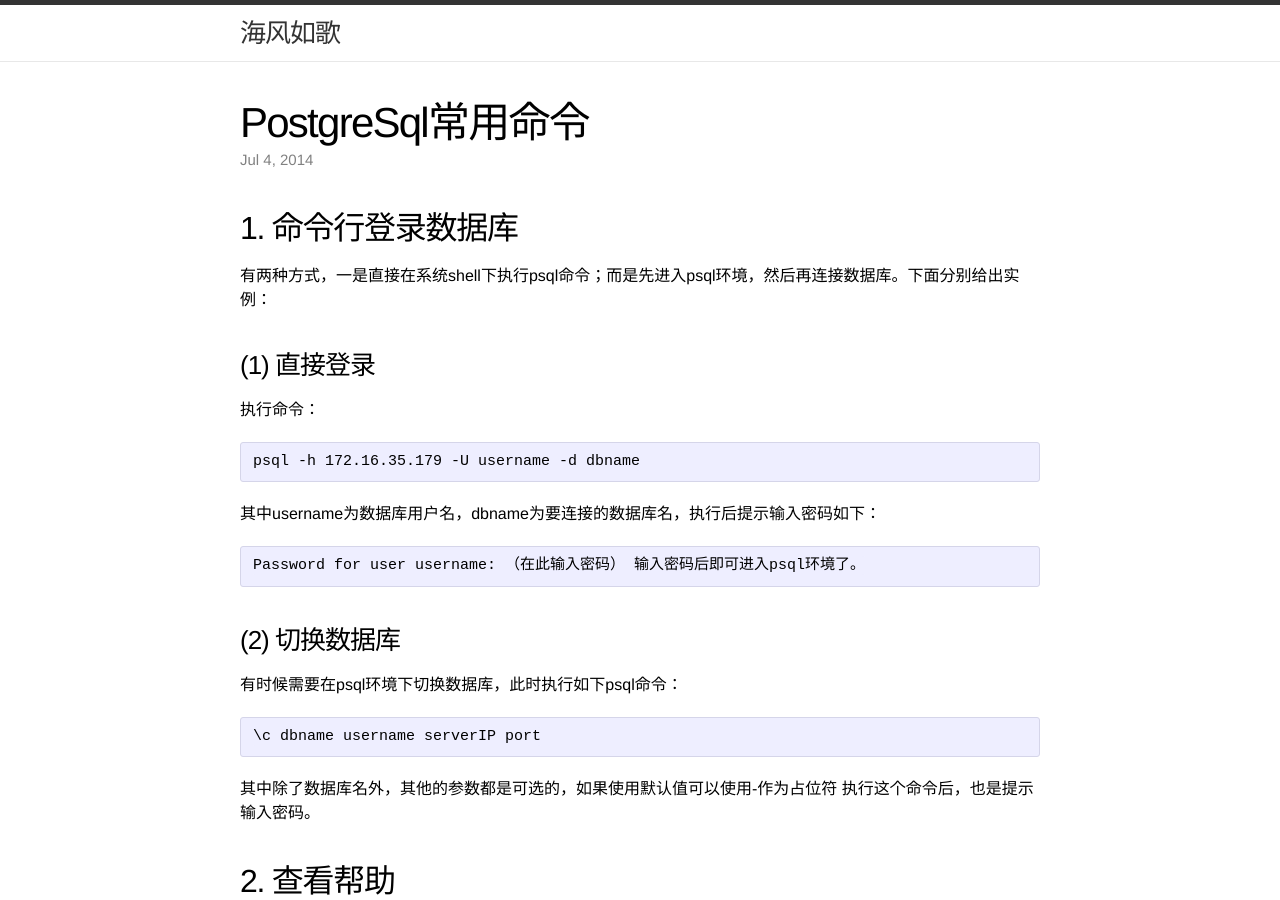
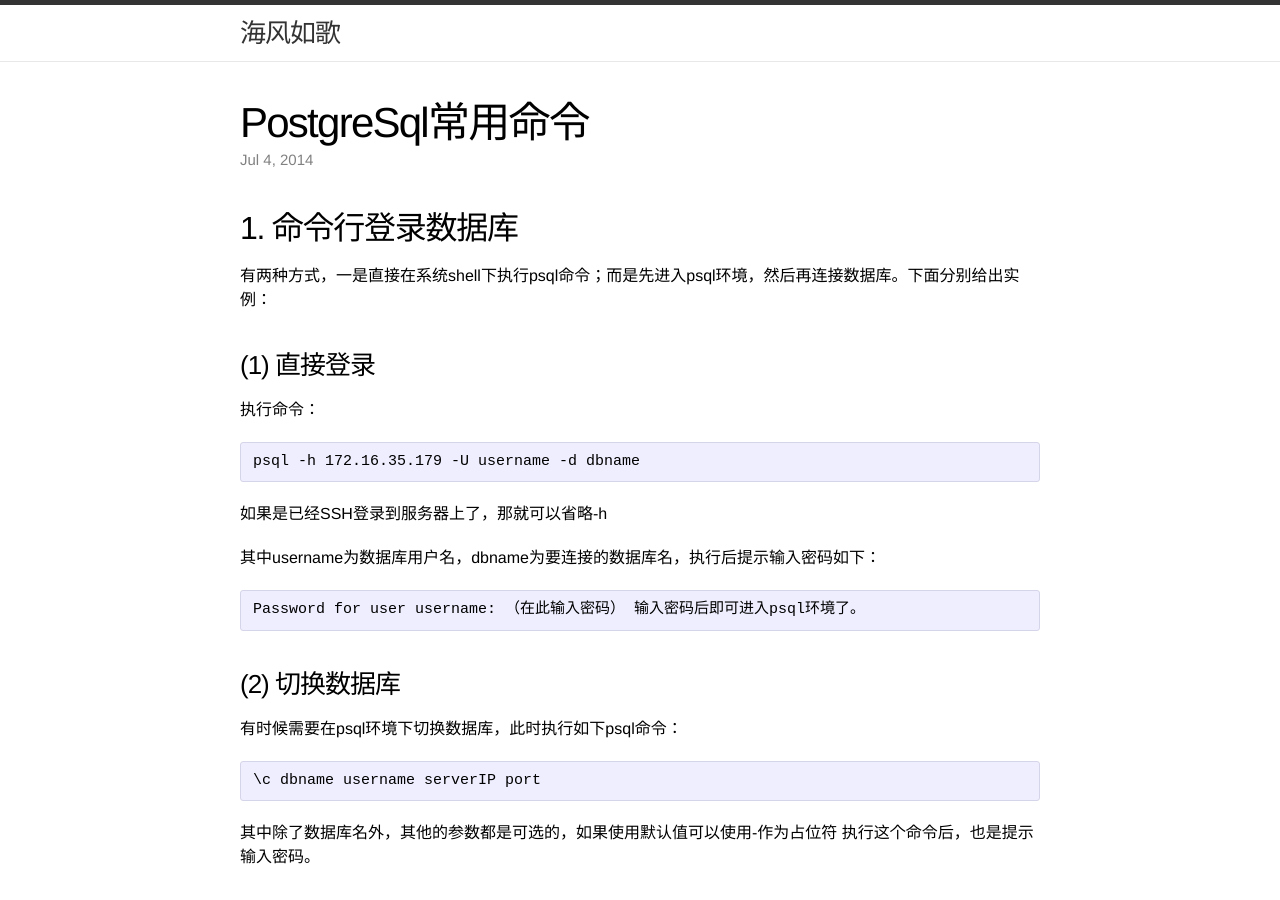
Before and after one commit to haifun/haifun.github.io, a Jekyll site: the page built from _posts/2014-07-04-pgsql-simple-command.md, in a window 1280 px wide and 900 px high. Built offline with Jekyll 4.4.1, drawn with Linux system fonts in a browser that asks for light colours.

Commit message:
Update 2014-07-04-pgsql-simple-command.md

```diff
--- a/_posts/2014-07-04-pgsql-simple-command.md
+++ b/_posts/2014-07-04-pgsql-simple-command.md
@@ -13,6 +13,9 @@ categories: pgsql
 执行命令：
 
     psql -h 172.16.35.179 -U username -d dbname
+
+
+如果是已经SSH登录到服务器上了，那就可以省略-h
 
 其中username为数据库用户名，dbname为要连接的数据库名，执行后提示输入密码如下：
 
```
